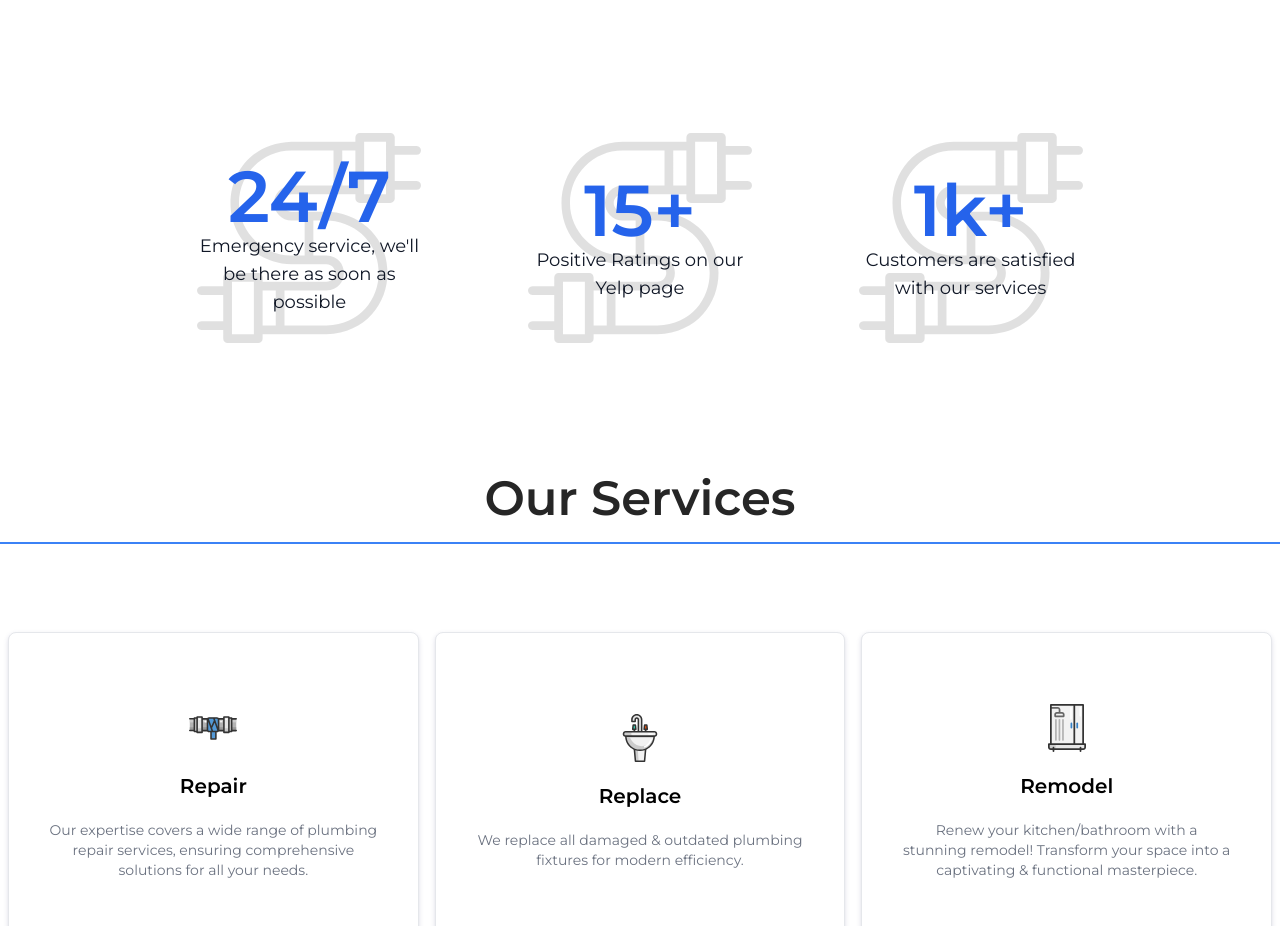
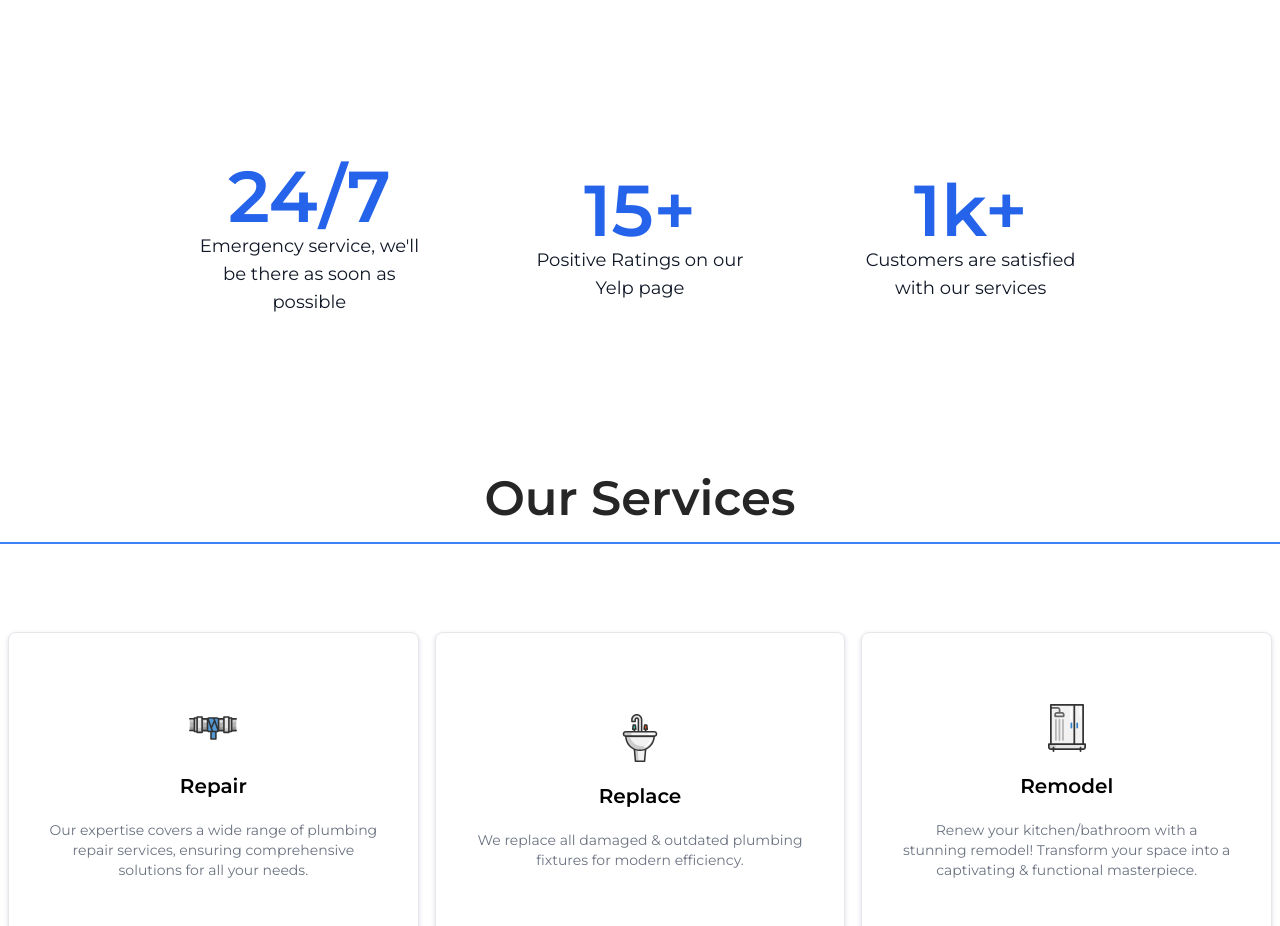
Before and after one commit to Andrewfz831/SaPlumbing-website, a React (Vite) app: page / in a window 1280 px wide. Shown: the part 2164-3090 px from the top of the page. Built offline with nearby package versions, Linux system fonts and the light colour scheme; a web font is replaced by a local one.

Commit message:
testing background image fix

```diff
--- a/src/components/NumbersSpeakSection.tsx
+++ b/src/components/NumbersSpeakSection.tsx
@@ -1,5 +1,6 @@
+import Pipe from "../assets/pipe.svg";
+
 interface SectionProps {
-  icon: string;
   number: string;
   text: string;
 }
@@ -10,7 +11,7 @@ const NumbersSpeak: React.FC<SectionProps> = (props) => {
       <div
         className=" w-56 h-56 flex flex-col justify-center items-center"
         style={{
-          backgroundImage: `url(${props.icon})`,
+          backgroundImage: Pipe,
           backgroundRepeat: "no-repeat",
           backgroundSize: "cover",
           backgroundPosition: "center",
--- a/src/views/about.tsx
+++ b/src/views/about.tsx
@@ -5,7 +5,7 @@ import Img2 from "../images/drainCleaning.png";
 import WhyChooseUs from "../components/whyChooseUs";
 import Phone from "../assets/phone-call.svg";
 import ContactSection from "../components/EmailForm";
-import Pipe from "../assets/pipe.svg";
+import Pipe from "../images/pipe.svg";
 
 const About = () => {
   return (
--- a/src/views/homePage.tsx
+++ b/src/views/homePage.tsx
@@ -13,7 +13,6 @@ import ScBg from "../images/AdobeStock_227980864_Preview.jpeg";
 import NumbersSpeak from "../components/NumbersSpeakSection";
 import PlumberWorking from "../images/plumberWorking.jpeg";
 import WhyChooseUse from "../components/whyChooseUs";
-import Pipe from "../assets/pipe.svg";
 
 const Homepage = () => {
   const phoneNumber = "+8318403058";
@@ -149,18 +148,12 @@ const Homepage = () => {
 
         <div className="py-8 lg:py-16 px-4 mx-auto max-w-screen-lg mb-10 mt-5 flex flex-col md:flex-row items-center justify-around">
           <NumbersSpeak
-            icon={Pipe}
             number="24/7"
             text="Emergency service, we'll be there as soon as possible "
           />
 
+          <NumbersSpeak number="15+" text="Positive Ratings on our Yelp page" />
           <NumbersSpeak
-            icon={Pipe}
-            number="15+"
-            text="Positive Ratings on our Yelp page"
-          />
-          <NumbersSpeak
-            icon={Pipe}
             number="1k+"
             text="Customers are satisfied with our services"
           />
--- a/src/views/services.tsx
+++ b/src/views/services.tsx
@@ -12,7 +12,7 @@ import Trenchless from "../assets/trenchless.svg";
 import NewConstruction from "../assets/newConstruction.svg";
 import ContactSection from "../components/EmailForm";
 import Footer from "../components/Footer";
-import Pipe from "../assets/pipe.svg";
+import Pipe from "../images/pipe.svg";
 
 const ServicesView = () => {
   return (
```
Also changed, not shown: src/images/pipe.svg (renamed from src/assets/pipe.svg).
